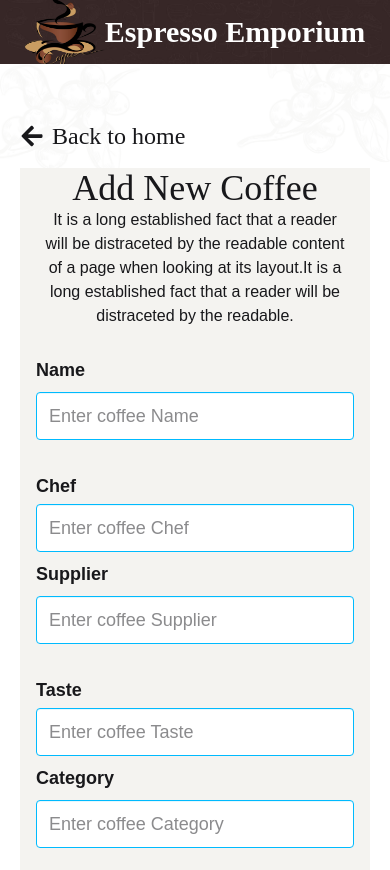
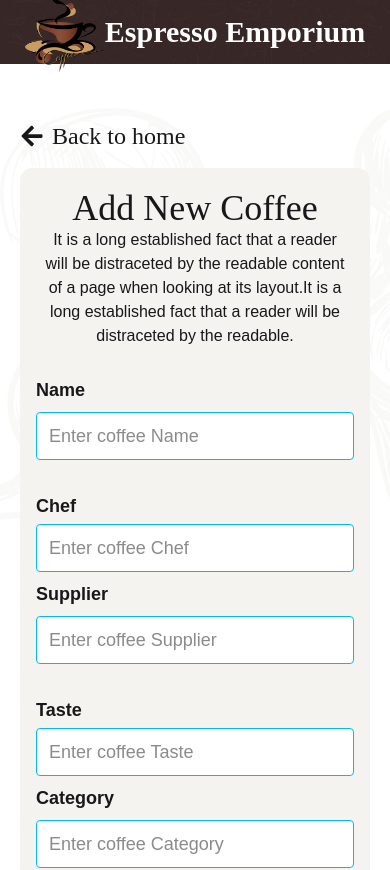
Before and after one commit to MdAsraful56/Coffee-store-client, a React (Vite) app: page /addcoffee in a window 390 px wide. Shown: the top 870 px of the page. Built offline with nearby package versions, Linux system fonts and the light colour scheme.

Commit message:
addCoffee page design & responsive completed

```diff
--- a/src/App.css
+++ b/src/App.css
@@ -5,3 +5,7 @@
 .raleway-font {
     font-family: "Raleway", sans-serif;
 }
+
+.addCoffeeImg {
+    background-image: url('../src/assets/more/11.png');
+}
--- a/src/components/AddCoffees.jsx
+++ b/src/components/AddCoffees.jsx
@@ -1,18 +1,23 @@
 import React from 'react';
-import bg from '../assets/more/11.png'
+// import bg from '../assets/more/11.png'
 import { Link } from 'react-router';
 import { FaArrowLeft } from "react-icons/fa";
 
 const AddCoffees = () => {
+
+
+
+
+
     return (
         <div>
-            <div className="relative">
-                <img src={bg} alt="" className="" />
-                <div className="absolute inset-0 mt-10 lg:px-52 md:px-24 px-5 space-y-3">
+            <div className="addCoffeeImg">
+                {/* <img src={bg} alt="" className=""  /> */}
+                <div className=" mt-10 lg:px-52 md:px-24 px-5 space-y-3">
                     <Link to='/'>
                         <h4 className="text-2xl py-4 rancho-font gap-2 flex flex-row items-center"> <span><FaArrowLeft /></span> Back to home</h4>
                     </Link>
-                    <div className="text-center raleway-font bg-[#F4F3F0] ">
+                    <div className="text-center raleway-font bg-[#F4F3F0] py-5 rounded-xl">
                         <h1 className="text-4xl rancho-font">Add New Coffee</h1>
                         <p className="lg:px-40 md:px-10 px-5">It is a long established fact that a reader will be distraceted by the readable content of a page when looking at its layout.It is a long established fact that a reader will be distraceted by the readable.</p>
                         <div className="lg:px-20 md:px-10 px-4 py-5">
```
